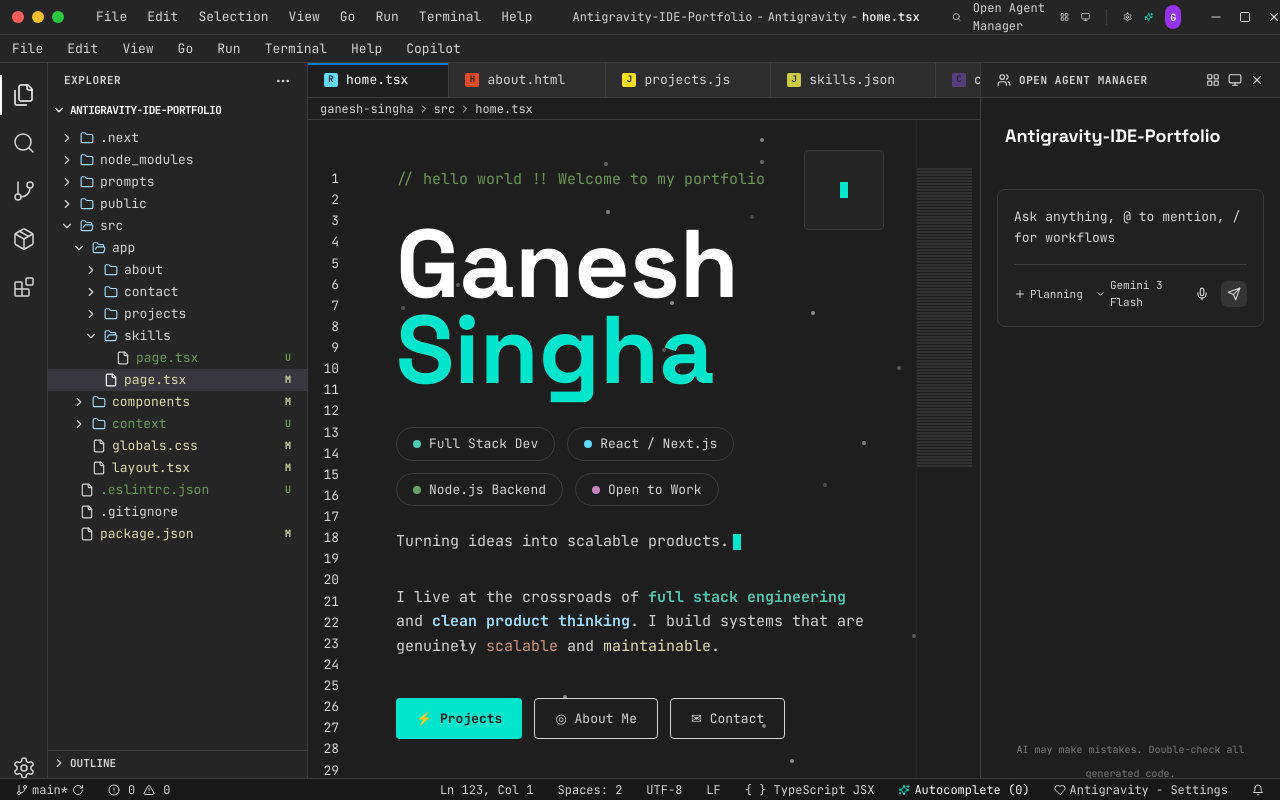
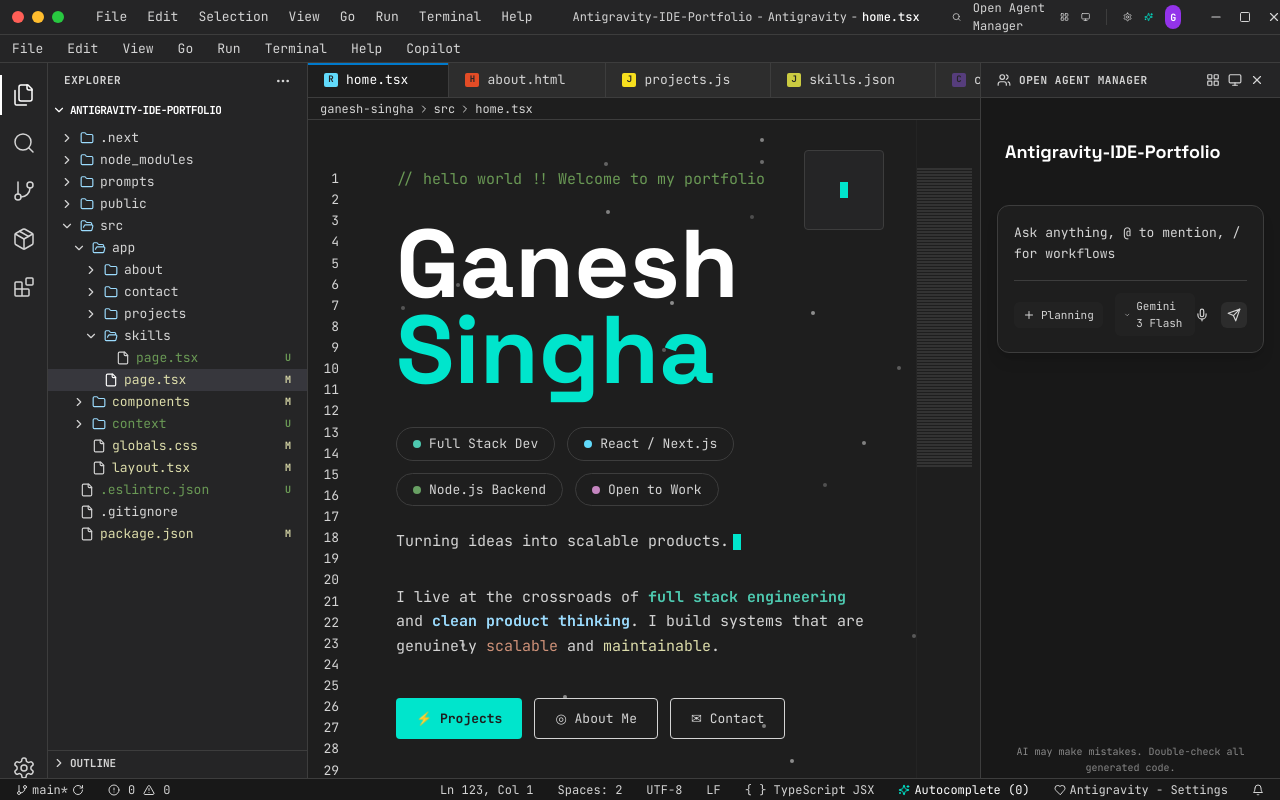
Before and after one commit to singhaganesh/Antigravity-IDE-Portfolio, a Next.js app: page / in a window 1280 px wide. Built offline with nearby package versions, Linux system fonts and the light colour scheme.

Commit message:
style: polish AI Agent Panel to match exact reference screenshot

```diff
--- a/src/components/ide/AgentPanel.tsx
+++ b/src/components/ide/AgentPanel.tsx
@@ -4,19 +4,17 @@ import React from 'react';
 import {
   Users,
   ChevronDown,
-  MoreHorizontal,
   LayoutGrid,
   Monitor,
-  Search,
-  Settings,
   Mic,
   Send,
-  Zap
+  X,
+  Plus
 } from 'lucide-react';
 
 const AgentPanel = () => {
   return (
-    <div className="w-[300px] h-full bg-bg-editor border-l border-border-color hidden lg:flex flex-col select-none">
+    <div className="w-[300px] h-full bg-[#181818] border-l border-border-color hidden lg:flex flex-col select-none">
       {/* Header */}
       <div className="h-[35px] flex items-center justify-between px-4 border-b border-border-color bg-bg-sidebar">
         <div className="flex items-center gap-2">
@@ -26,64 +24,52 @@ const AgentPanel = () => {
         <div className="flex items-center gap-2">
           <LayoutGrid size={14} className="text-muted cursor-pointer hover:text-white" />
           <Monitor size={14} className="text-muted cursor-pointer hover:text-white" />
-          <XIcon />
+          <X size={14} className="text-muted cursor-pointer hover:text-white" />
         </div>
       </div>
 
-      {/* Title */}
-      <div className="p-6">
+      {/* Main Title Area */}
+      <div className="px-6 py-10">
         <h2 className="text-white text-[18px] font-bold font-display">Antigravity-IDE-Portfolio</h2>
       </div>
 
-      {/* Chat Area Placeholder */}
-      <div className="flex-1 flex flex-col p-4 overflow-hidden">
-        <div className="bg-bg-sidebar/50 border border-border-color rounded-lg p-4 flex flex-col gap-4">
-          <div className="text-muted text-[13px] font-mono leading-relaxed">
+      {/* Chat Input Area (matching screenshot) */}
+      <div className="flex-1 flex flex-col px-4">
+        <div className="bg-[#1e1e1e] border border-border-color rounded-xl p-4 flex flex-col min-h-[140px] shadow-lg">
+          <div className="flex-1 text-muted text-[13px] font-mono leading-relaxed">
             Ask anything, @ to mention, / for workflows
           </div>
-          <div className="flex items-center justify-between border-t border-border-color pt-3">
+
+          <div className="flex items-center justify-between border-t border-border-color pt-3 mt-4">
             <div className="flex items-center gap-3">
-              <div className="flex items-center gap-1 text-muted text-[11px] hover:text-white cursor-pointer transition-colors">
-                <PlusIcon />
+              <div className="flex items-center gap-1.5 text-muted text-[11px] hover:text-white cursor-pointer transition-colors bg-[#ffffff05] px-2 py-1 rounded-md border border-transparent hover:border-border-color">
+                <Plus size={12} />
                 <span>Planning</span>
               </div>
-              <div className="flex items-center gap-1 text-muted text-[11px] hover:text-white cursor-pointer transition-colors">
+              <div className="flex items-center gap-1.5 text-muted text-[11px] hover:text-white cursor-pointer transition-colors bg-[#ffffff05] px-2 py-1 rounded-md border border-transparent hover:border-border-color">
                 <ChevronDown size={12} />
                 <span>Gemini 3 Flash</span>
               </div>
             </div>
+
             <div className="flex items-center gap-3">
               <Mic size={14} className="text-muted hover:text-white cursor-pointer" />
-              <div className="bg-text-muted/20 p-1.5 rounded-md">
-                <Send size={14} className="text-muted" />
+              <div className="bg-[#ffffff10] p-1.5 rounded-md hover:bg-[#ffffff20] transition-colors cursor-pointer group">
+                <Send size={14} className="text-muted group-hover:text-white" />
               </div>
             </div>
           </div>
         </div>
       </div>
 
-      {/* Footer Branding */}
-      <div className="p-4 text-center">
-        <span className="text-[10px] text-muted font-mono opacity-50">
+      {/* Footer Disclaimer */}
+      <div className="p-6 text-center">
+        <p className="text-[10px] text-muted font-mono leading-relaxed opacity-60">
           AI may make mistakes. Double-check all generated code.
-        </span>
+        </p>
       </div>
     </div>
   );
 };
 
-const PlusIcon = () => (
-  <svg width="12" height="12" viewBox="0 0 24 24" fill="none" stroke="currentColor" strokeWidth="2" strokeLinecap="round" strokeLinejoin="round">
-    <line x1="12" y1="5" x2="12" y2="19"></line>
-    <line x1="5" y1="12" x2="19" y2="12"></line>
-  </svg>
-);
-
-const XIcon = () => (
-  <svg width="14" height="14" viewBox="0 0 24 24" fill="none" stroke="currentColor" strokeWidth="2" strokeLinecap="round" strokeLinejoin="round" className="text-muted cursor-pointer hover:text-white">
-    <line x1="18" y1="6" x2="6" y2="18"></line>
-    <line x1="6" y1="6" x2="18" y2="18"></line>
-  </svg>
-);
-
 export default AgentPanel;
```
